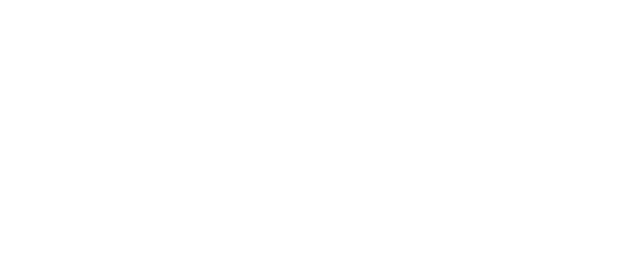
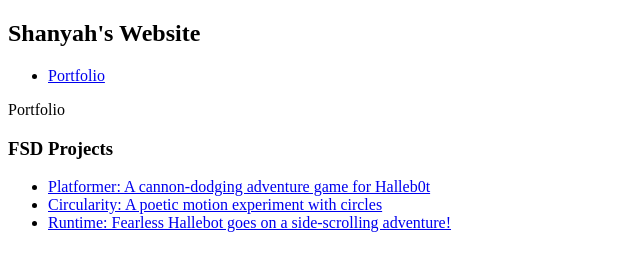
Before and after one commit to nyahayshaia/nyahayshaia.github.io, a plain HTML site: page portfolio.html in a window 1280 px wide. Shown: the whole page, without its empty margins (0-640 px from the left). Drawn offline with Linux system fonts and the light colour scheme.

Commit message:
Did portfolio

```diff
--- a/portfolio.html
+++ b/portfolio.html
@@ -0,0 +1,38 @@
+<!DOCTYPE html>
+<html>
+  <head>
+    <title>Shanyah's Website</title>
+  </head>
+<head>
+  <body>
+    <!-- All content goes here -->
+    <div id="all-contents">
+        <nav>
+<h1>Shanyah's Website</h1>
+<ul id="nav-ul">
+<li class="nav-li">
+  <a href="portfolio.html">Portfolio</a>
+</li>
+</ul>
+  </nav>
+  <main>
+<div class="content">
+  <hi1>Portfolio</hi1>
+  <h3>FSD Projects</h3>
+  <ul id="portfolio">
+    <li>
+    <a href="fsd-projects/platformer/">Platformer: A cannon-dodging adventure game for Halleb0t</a>
+    </li>
+    <li>
+      <a href="fsd-projects/circularity/">Circularity: A poetic motion experiment with circles</a>
+      </li>
+      <li>
+      <a href="fsd-projects/runtime/">Runtime: Fearless Hallebot goes on a side-scrolling adventure!</a>
+      </li>
+  </ul>
+
+</div>
+  </main>
+    </div>
+  </body>
+</html>
```
Also changed, not shown: fsd-projects/bouncing-box/index.html (+8 -0 lines), 1 other file.
